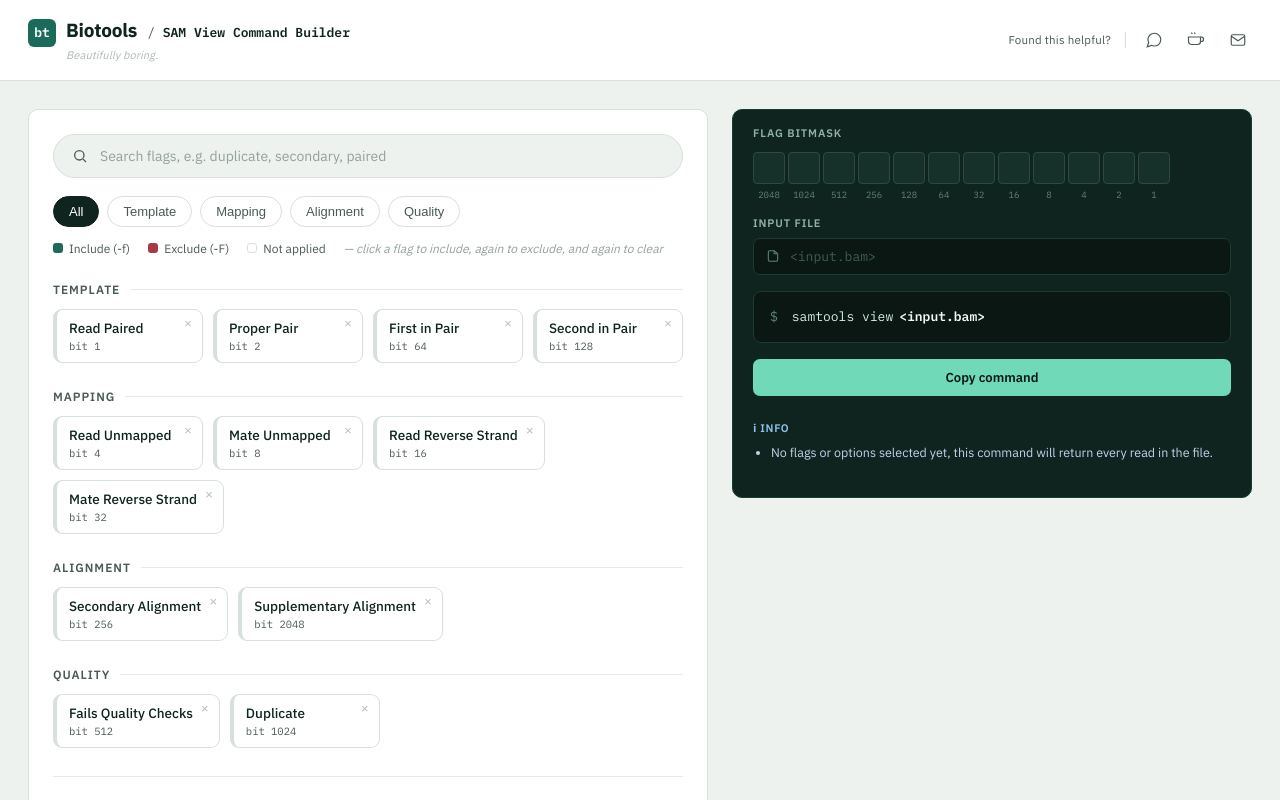
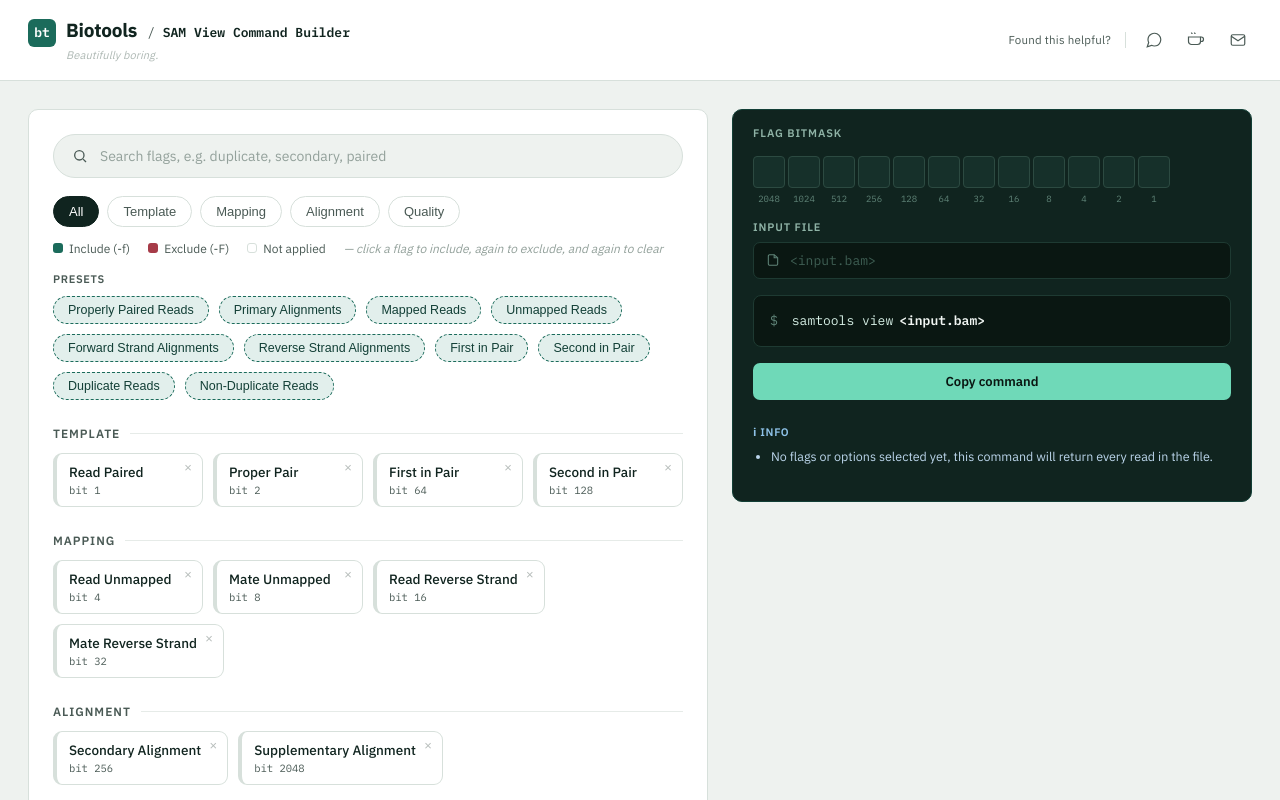
Before and after one commit to AishaEvering/BioTools, a React (Vite) app: page / in a window 1280 px wide. Shown: the top 800 px of the page. Built offline with nearby package versions, Linux system fonts and the light colour scheme.

Commit message:
implement the filter preset section

```diff
--- a/src/App.tsx
+++ b/src/App.tsx
@@ -7,6 +7,7 @@ import { useState } from "react";
 import type { FlagFilter } from "./domain/filtering/FlagFilter";
 import BottomBar from "./ui/layout/BottomBar/BottomBar";
 import type { SelectedViewOption } from "./domain/options/SelectedViewOption";
+import type { SamFlag } from "./domain/sam/SamFlag";
 
 function App() {
   const [flagFilter, setFlagFilter] = useState<FlagFilter>(
@@ -18,6 +19,7 @@ function App() {
   );
 
   const [highlightedKeys, setHighlightedKeys] = useState<string[]>([]);
+  const [hiddenFlags, setHiddenFlags] = useState<SamFlag[]>([]);
 
   return (
     <>
@@ -30,12 +32,15 @@ function App() {
           selectedOptions={selectedOptions}
           setSelectedOptions={setSelectedOptions}
           setHighlightedKeys={setHighlightedKeys}
+          hiddenFlags={hiddenFlags}
+          setHiddenFlags={setHiddenFlags}
         />
         <OutputPanel
           flagFilter={flagFilter}
           selectedOptions={selectedOptions}
           setHighlightedKeys={setHighlightedKeys}
           highlightedKeys={highlightedKeys}
+          hiddenFlags={hiddenFlags}
         />
       </main>
 
--- a/src/ui/BitMaskBar/BitMask.css
+++ b/src/ui/BitMaskBar/BitMask.css
@@ -14,6 +14,12 @@
     background:#16302a;
     transition:all .15s ease;
 }
+
+.bit-box.hidden-selected{
+    outline: 2px dashed currentColor;
+    /* outline-offset: 2px; */
+}
+
 
 .bit-cell.include .bit-box{
     background:var(--terminal-accent);
--- a/src/ui/BitMaskBar/BitMask.tsx
+++ b/src/ui/BitMaskBar/BitMask.tsx
@@ -4,12 +4,13 @@ import type { SamFlag } from "../../domain/sam/SamFlag";
 interface BitMaskProps {
   readonly flag: SamFlag;
   state?: "include" | "exclude";
+  isHidden: boolean;
 }
 
-export default function BitMask({ flag, state }: BitMaskProps) {
+export default function BitMask({ flag, state, isHidden }: BitMaskProps) {
   return (
     <div className={`bit-cell ${state ?? ""}`} title={flag.name}>
-      <div className="bit-box" />
+      <div className={`bit-box ${isHidden ? "hidden-selected" : ""}`} />
       <div className="bit-val">{flag.value}</div>
     </div>
   );
--- a/src/ui/BitMaskBar/BitMaskBar.css
+++ b/src/ui/BitMaskBar/BitMaskBar.css
@@ -1,7 +1,7 @@
   .bitstrip{
     display:flex;
     gap:3px;
-    padding:0 20px 16px;
+    padding:4px 20px 16px;
     overflow-x:auto;
   }
 .bitstrip::-webkit-scrollbar{height:5px;}
--- a/src/ui/BitMaskBar/BitMaskBar.tsx
+++ b/src/ui/BitMaskBar/BitMaskBar.tsx
@@ -6,9 +6,14 @@ import BitMask from "./BitMask";
 interface BitMaskBarProps {
   flags: readonly SamFlag[];
   flagFilter: FlagFilter;
+  hiddenFlags: SamFlag[];
 }
 
-export default function BitMaskBar({ flags, flagFilter }: BitMaskBarProps) {
+export default function BitMaskBar({
+  flags,
+  flagFilter,
+  hiddenFlags,
+}: BitMaskBarProps) {
   const sortedFlags = [...flags].sort((a, b) => b.value - a.value);
 
   return (
@@ -20,6 +25,9 @@ export default function BitMaskBar({ flags, flagFilter }: BitMaskBarProps) {
         const isExcluded = flagFilter.excludedFlags.some(
           (excludedFlag) => excludedFlag.id === flag.id,
         );
+        const isHiddenSelected =
+          hiddenFlags.some((hiddenFlag) => hiddenFlag.id === flag.id) &&
+          (isIncluded || isExcluded);
 
         const state = isIncluded
           ? "include"
@@ -27,7 +35,14 @@ export default function BitMaskBar({ flags, flagFilter }: BitMaskBarProps) {
             ? "exclude"
             : undefined;
 
-        return <BitMask key={flag.id} flag={flag} state={state} />;
+        return (
+          <BitMask
+            key={flag.id}
+            flag={flag}
+            state={state}
+            isHidden={isHiddenSelected}
+          />
+        );
       })}
     </div>
   );
--- /dev/null
+++ b/src/ui/FilterPresets/Presets.css
@@ -0,0 +1,33 @@
+ .preset-row{
+    margin-top:16px;
+    display:flex;
+    gap:10px;
+    align-items:center;
+    flex-wrap:wrap;
+  }
+  .preset-label{font-size:11px;text-transform:uppercase;letter-spacing:.06em;color:var(--ink-soft);font-weight:600;}
+  .presets-group{
+    display:flex;
+    gap:10px;
+    flex-wrap:wrap;
+    align-items:center;
+    flex:1 1 auto;
+  }
+  .preset-chip{
+    border:1px dashed var(--teal);
+    background:var(--teal-dim);
+    color:var(--teal-deep);
+    padding:6px 14px;
+    border-radius:999px;
+    font-size:12.5px;
+    font-weight:500;
+    cursor:pointer;
+    transition:background .15s ease, color .15s ease, border-color .15s ease;
+  }
+  .preset-chip:hover{background:#d3e8e2;}
+  .preset-chip.applied{
+    background:var(--teal);
+    border-style:solid;
+    color:#fff;
+  }
+  .preset-chip.applied:hover{background:var(--teal-deep);}
--- /dev/null
+++ b/src/ui/FilterPresets/Presets.tsx
@@ -0,0 +1,43 @@
+import "./Presets.css";
+import type { FlagFilter } from "../../domain/filtering/FlagFilter";
+import type { FilterPreset } from "../../domain/filtering/FilterPreset";
+import type { FilterPresetCatalog } from "../../domain/services/filtering/FilterPresetCatalog";
+
+interface PresetProps {
+  flagFilter: FlagFilter;
+  catalog: FilterPresetCatalog;
+  onPresetSelected: (preset: FilterPreset) => void;
+}
+
+export default function Presets({
+  flagFilter,
+  catalog,
+  onPresetSelected,
+}: PresetProps) {
+  const presets = catalog.getAll();
+  const activePreset = catalog.findMatching(flagFilter);
+
+  return (
+    <div className="preset-row">
+      <span className="preset-label">Presets</span>
+
+      <div className="presets-group">
+        {presets.map((preset) => {
+          const active = preset.id === activePreset?.id;
+
+          return (
+            <button
+              key={preset.id}
+              type="button"
+              className={`preset-chip${active ? " applied" : ""}`}
+              onClick={() => onPresetSelected(preset)}
+            >
+              {active && "✓ "}
+              {preset.name}
+            </button>
+          );
+        })}
+      </div>
+    </div>
+  );
+}
--- a/src/ui/layout/BuilderPanel/BuilderPanel.tsx
+++ b/src/ui/layout/BuilderPanel/BuilderPanel.tsx
@@ -13,6 +13,8 @@ import Options from "../../Options/Options";
 import { ViewOptionCatalog } from "../../../domain/services/viewOptions/ViewOptionCatalog";
 import type { ViewOption } from "../../../domain/options/ViewOption";
 import type { SelectedViewOption } from "../../../domain/options/SelectedViewOption";
+import Presets from "../../FilterPresets/Presets";
+import { FilterPresetCatalog } from "../../../domain/services/filtering/FilterPresetCatalog";
 
 const samFlagCatalog = new SamFlagCatalog();
 const viewOptionCatalog = new ViewOptionCatalog();
@@ -25,6 +27,8 @@ interface BuilderPanelProps {
     React.SetStateAction<SelectedViewOption[]>
   >;
   setHighlightedKeys: React.Dispatch<React.SetStateAction<string[]>>;
+  hiddenFlags: SamFlag[];
+  setHiddenFlags: React.Dispatch<React.SetStateAction<SamFlag[]>>;
 }
 
 export default function BuilderPanel({
@@ -33,11 +37,13 @@ export default function BuilderPanel({
   selectedOptions,
   setSelectedOptions,
   setHighlightedKeys,
+  hiddenFlags,
+  setHiddenFlags,
 }: BuilderPanelProps) {
   const [searchText, setSearchText] = useState("");
   const [selectedCategory, setSelectedCategory] = useState("All");
-  const [hiddenFlagIds, setHiddenFlagIds] = useState<Set<number>>(new Set());
 
+  const flagPresetCatalog = new FilterPresetCatalog(samFlagCatalog);
   const flags = samFlagCatalog.getAll();
   const viewOptions = viewOptionCatalog.getAll();
 
@@ -49,9 +55,8 @@ export default function BuilderPanel({
   ];
 
   const filteredFlags = flags.filter((flag) => {
-    if (hiddenFlagIds.has(flag.id)) {
+    if (hiddenFlags.some((hiddenFlag) => hiddenFlag.id === flag.id))
       return false;
-    }
 
     const matchedSearch =
       !normalizedSearch ||
@@ -122,21 +127,21 @@ export default function BuilderPanel({
       ),
     );
 
-    setHiddenFlagIds((current) => {
-      const next = new Set(current);
-      next.add(flag.id);
-      return next;
-    });
+    setHiddenFlags((current) =>
+      current.some((hiddenFlags) => hiddenFlags.id === flag.id)
+        ? current
+        : [...current, flag],
+    );
   }
 
-  const hiddenFlags = flags.filter((flag) => hiddenFlagIds.has(flag.id));
+  const currentHiddenFlags = flags.filter((flag) =>
+    hiddenFlags.some((hf) => hf.id === flag.id),
+  );
 
   function handleRestoreFlag(flag: SamFlag) {
-    setHiddenFlagIds((current) => {
-      const next = new Set(current);
-      next.delete(flag.id);
-      return next;
-    });
+    setHiddenFlags((current) =>
+      current.filter((hiddenFlags) => hiddenFlags.id !== flag.id),
+    );
   }
 
   function handleAddOption(option: ViewOption) {
@@ -210,7 +215,15 @@ export default function BuilderPanel({
         </span>
       </div>
 
-      <HiddenFlags flags={hiddenFlags} onRestore={handleRestoreFlag} />
+      <Presets
+        flagFilter={flagFilter}
+        catalog={flagPresetCatalog}
+        onPresetSelected={(preset) => {
+          setFlagFilter(preset.filter);
+        }}
+      />
+
+      <HiddenFlags flags={currentHiddenFlags} onRestore={handleRestoreFlag} />
 
       <FlagGroups
         flags={filteredFlags}
--- a/src/ui/layout/OutputPanel/OutputPanel.tsx
+++ b/src/ui/layout/OutputPanel/OutputPanel.tsx
@@ -13,12 +13,14 @@ import { RuleCatalog } from "../../../domain/services/rules/RuleCatalog";
 import { RuleEngine } from "../../../domain/services/rules/RuleEngine";
 import { ExplanationEngine } from "../../../domain/services/explanation/ExplanationEngine";
 import Explanations from "../../Explanations/Explanations";
+import type { SamFlag } from "../../../domain/sam/SamFlag";
 
 interface OutputPanelProps {
   flagFilter: FlagFilter;
   selectedOptions: SelectedViewOption[];
   setHighlightedKeys: React.Dispatch<React.SetStateAction<string[]>>;
   highlightedKeys: string[];
+  hiddenFlags: SamFlag[];
 }
 
 const samFlagCatalog = new SamFlagCatalog();
@@ -31,6 +33,7 @@ export default function OutputPanel({
   selectedOptions,
   setHighlightedKeys,
   highlightedKeys,
+  hiddenFlags,
 }: OutputPanelProps) {
   const [inputFile, setInputFile] = useState("");
   const flags = samFlagCatalog.getAll();
@@ -55,7 +58,11 @@ export default function OutputPanel({
       <div className="op-head">
         <h2>Flag bitmask</h2>
       </div>
-      <BitMaskBar flags={flags} flagFilter={flagFilter} />
+      <BitMaskBar
+        flags={flags}
+        flagFilter={flagFilter}
+        hiddenFlags={hiddenFlags}
+      />
       <InputFile value={inputFile} onChange={handleInputFileChange} />
       <ActiveFlags flags={flags} flagFilter={flagFilter} />
       <Command
@@ -63,7 +70,11 @@ export default function OutputPanel({
         setHighlightedKeys={setHighlightedKeys}
         highlightedKeys={highlightedKeys}
       />
-      <Explanations explanations={explanations} />
+      <Explanations
+        explanations={explanations}
+        flagFilter={flagFilter}
+        hiddenFlags={hiddenFlags}
+      />
     </div>
   );
 }
```
Also changed, not shown: src/ui/Explanations/Explanations.tsx (+31 -3 lines).
